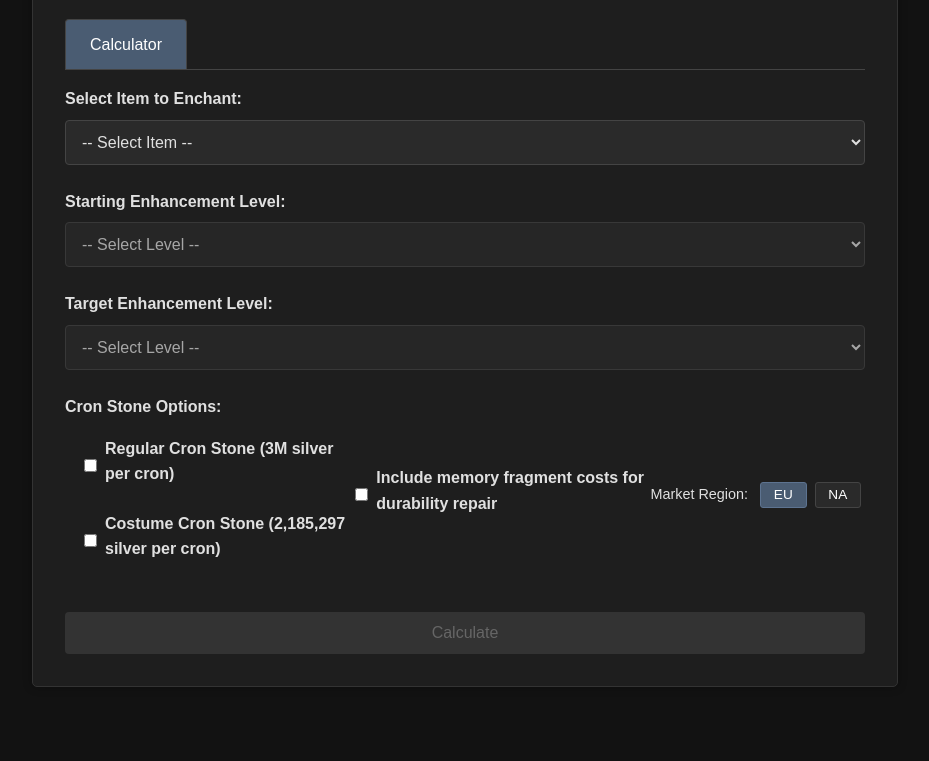
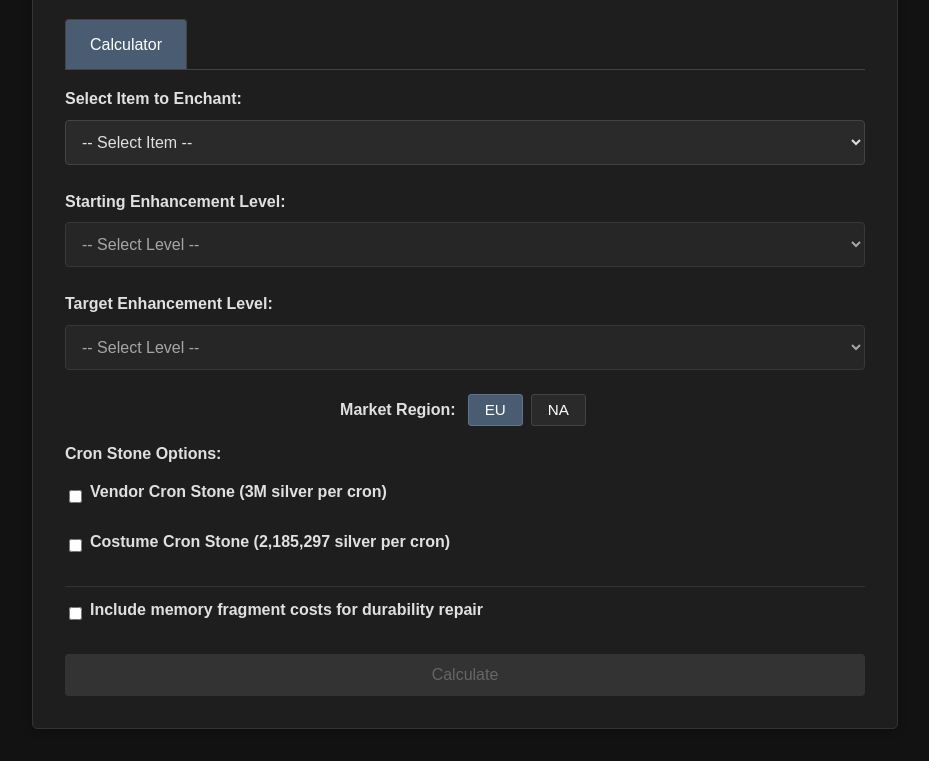
Before and after one commit to JackDaniels2507/bdo-calculator, a plain HTML site: page index.html in a window 1280 px wide. Shown: the part 151-912 px from the top of the page, without its empty margins (175-1104 px from the left). Before the commit the page ends 870 px from the top, so only its background shows below. Drawn offline with Linux system fonts and the light colour scheme.

Commit message:
a bit ui changes

```diff
--- a/bdoEnchant.js
+++ b/bdoEnchant.js
@@ -1106,7 +1106,7 @@ document.addEventListener('DOMContentLoaded', async function() {
                             if (useCostumeCronCheckbox && useCostumeCronCheckbox.checked) {
                                 cronPrice = 2185297; // Costume cron price
                             } else {
-                                cronPrice = 3000000; // Regular cron price (3 million per cron stone)
+                                cronPrice = 3000000; // Vendor cron price (3 million per cron stone)
                             }
 
                             const levelCronCost = cronPrice * levelCronCount;
@@ -1544,7 +1544,7 @@ document.addEventListener('DOMContentLoaded', async function() {
 
         // Different note based on whether cron stones are used
         if ((useCronCheckbox && useCronCheckbox.checked) || (useCostumeCronCheckbox && useCostumeCronCheckbox.checked)) {
-            let cronType = useCronCheckbox && useCronCheckbox.checked ? "Regular Cron Stones (3M silver per cron)" : "Costume Cron Stones (2,185,297 silver per cron)";
+            let cronType = useCronCheckbox && useCronCheckbox.checked ? "Vendor Cron Stones (3M silver per cron)" : "Costume Cron Stones (2,185,297 silver per cron)";
             note.innerHTML = `<strong>Note:</strong> These calculations include ${cronType} costs. Cron Stones prevent item downgrades but durability is still lost.<br>` +
                            '<strong>Failstack Increments:</strong> When using cron stones, the calculator simulates automatic failstack increments that would naturally occur from failed attempts. This is why failstack values may be higher than what you entered.<br>' +
                            '<span style="color: #ff0000; font-weight: bold; font-size: 1.1em;">WARNING: Failstack cost is not counted!!!</span>';
--- a/css/styles.css
+++ b/css/styles.css
@@ -105,24 +105,34 @@ button:disabled {
 }
 
 /* Region Switch Styles */
+.region-switch-container {
+    width: 100%;
+    display: flex;
+    justify-content: center;
+    margin-bottom: 15px;
+}
+
 .region-switch {
     display: flex;
     align-items: center;
+    justify-content: center;
 }
 
 .region-switch .region-label {
     margin-right: 0.5rem;
-    font-size: 0.9rem;
+    font-size: 1rem;
+    font-weight: bold;
     white-space: nowrap;
+    color: #e0e0e0;
 }
 
 .region-switch button {
     width: auto;
-    padding: 0.3rem 0.8rem;
+    padding: 0.4rem 1rem;
     margin: 0 0.25rem;
     background-color: #2a2a2a;
     border: 1px solid #444;
-    font-size: 0.85rem;
+    font-size: 0.95rem;
     border-radius: 3px;
 }
 
@@ -134,9 +144,29 @@ button:disabled {
 /* Cost Region Container */
 .cost-region-container {
     display: flex;
-    justify-content: space-between;
-    align-items: center;
+    flex-direction: column;
     margin: 1rem 0;
+}
+
+.options-container {
+    width: 100%;
+}
+
+/* Cron Column for vertical arrangement */
+.cron-column {
+    display: flex;
+    flex-direction: column;
+    margin-bottom: 15px;
+}
+
+.costume-cron {
+    margin-left: 20px; /* Indent the costume cron option */
+}
+
+.mem-frag-container {
+    margin-top: 10px;
+    border-top: 1px solid #333;
+    padding-top: 10px;
 }
 
 /* Tab System Styles */
@@ -173,13 +203,14 @@ button:disabled {
 .checkbox-container {
     display: flex;
     align-items: center;
-    margin: 1rem 0;
+    margin: 0.5rem 0;
 }
 
 .checkbox-container input[type="checkbox"] {
     width: auto;
     margin-right: 0.5rem;
 }
+
 
 /* Simulation tab specific styles */
 .simulation-controls {
--- a/index.html
+++ b/index.html
@@ -47,29 +47,35 @@
             </div>
 
             <div class="cost-region-container">
-                <div class="cron-options-container" style="margin-bottom: 10px;">
-                    <div style="font-weight: bold; margin-bottom: 5px;">Cron Stone Options:</div>
-                    <div class="checkbox-container" style="margin-left: 15px;">
-                        <input type="checkbox" id="use-cron" name="use-cron">
-                        <label for="use-cron">Regular Cron Stone (3M silver per cron)</label>
+                <!-- Region Switch - Moved to the top and centered -->
+                <div class="region-switch-container">
+                    <div class="region-switch">
+                        <span class="region-label">Market Region:</span>
+                        <button id="region-eu" class="active">EU</button>
+                        <button id="region-na">NA</button>
+                    </div>
                 </div>
 
-                    <div class="checkbox-container" style="margin-left: 15px;">
+                <div class="options-container">
+                    <div class="cron-options-container">
+                        <div style="font-weight: bold; margin-bottom: 5px;">Cron Stone Options:</div>
+                        <div class="cron-column">
+                            <div class="checkbox-container">
+                                <input type="checkbox" id="use-cron" name="use-cron">
+                                <label for="use-cron">Vendor Cron Stone (3M silver per cron)</label>
+                            </div>
+
+                            <div class="checkbox-container costume-cron">
                                 <input type="checkbox" id="use-costume-cron" name="use-costume-cron">
                                 <label for="use-costume-cron">Costume Cron Stone (2,185,297 silver per cron)</label>
                             </div>
                         </div>
+                    </div>
 
-                <div class="checkbox-container">
+                    <div class="checkbox-container mem-frag-container">
                         <input type="checkbox" id="use-mem-frags" name="use-mem-frags">
                         <label for="use-mem-frags">Include memory fragment costs for durability repair</label>
                     </div>
-
-                <!-- Region Switch -->
-                <div class="region-switch">
-                    <span class="region-label">Market Region:</span>
-                    <button id="region-eu" class="active">EU</button>
-                    <button id="region-na">NA</button>
                 </div>
             </div>
 
@@ -116,16 +122,18 @@
             </div>
 
             <div class="cost-region-container">
-                <div class="cron-options-container" style="margin-bottom: 10px;">
+                <div class="cron-options-container">
                     <div style="font-weight: bold; margin-bottom: 5px;">Cron Stone Options:</div>
-                    <div class="checkbox-container" style="margin-left: 15px;">
+                    <div class="cron-column">
+                        <div class="checkbox-container">
                             <input type="checkbox" id="sim-use-cron" name="sim-use-cron">
-                        <label for="sim-use-cron">Regular Cron Stone (3M silver per cron)</label>
+                            <label for="sim-use-cron">Vendor Cron Stone (3M silver per cron)</label>
                         </div>
 
-                    <div class="checkbox-container" style="margin-left: 15px;">
+                        <div class="checkbox-container costume-cron">
                             <input type="checkbox" id="sim-use-costume-cron" name="sim-use-costume-cron">
                             <label for="sim-use-costume-cron">Costume Cron Stone (2,185,297 silver per cron)</label>
+                        </div>
                     </div>
                 </div>
 
```
Lines whose indentation alone changed are shown as unchanged.
